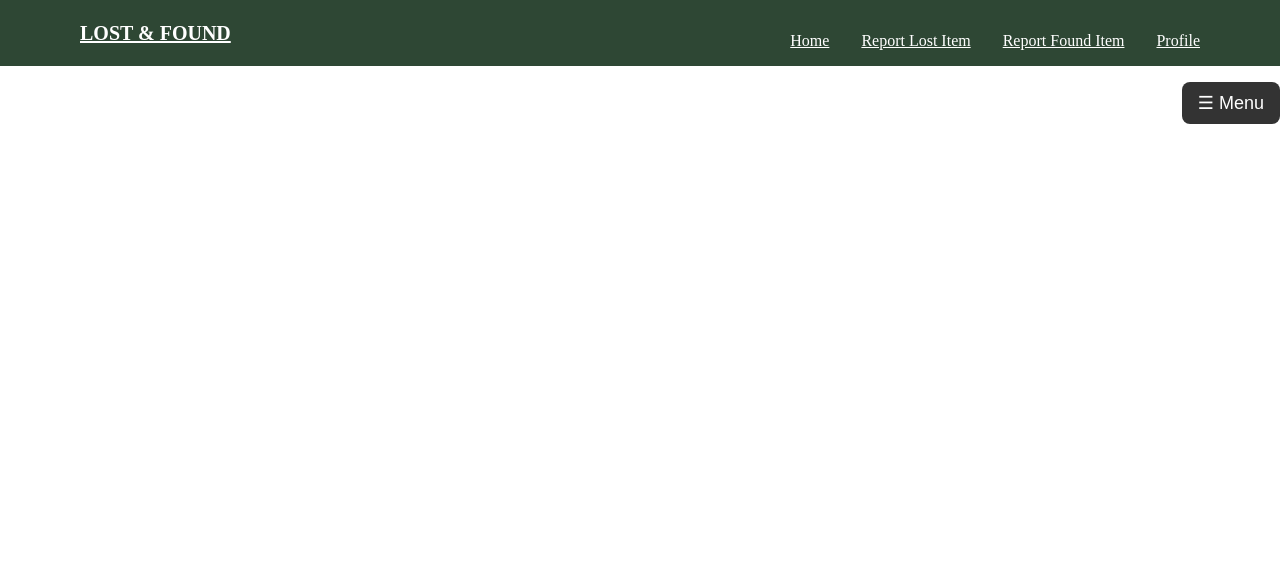
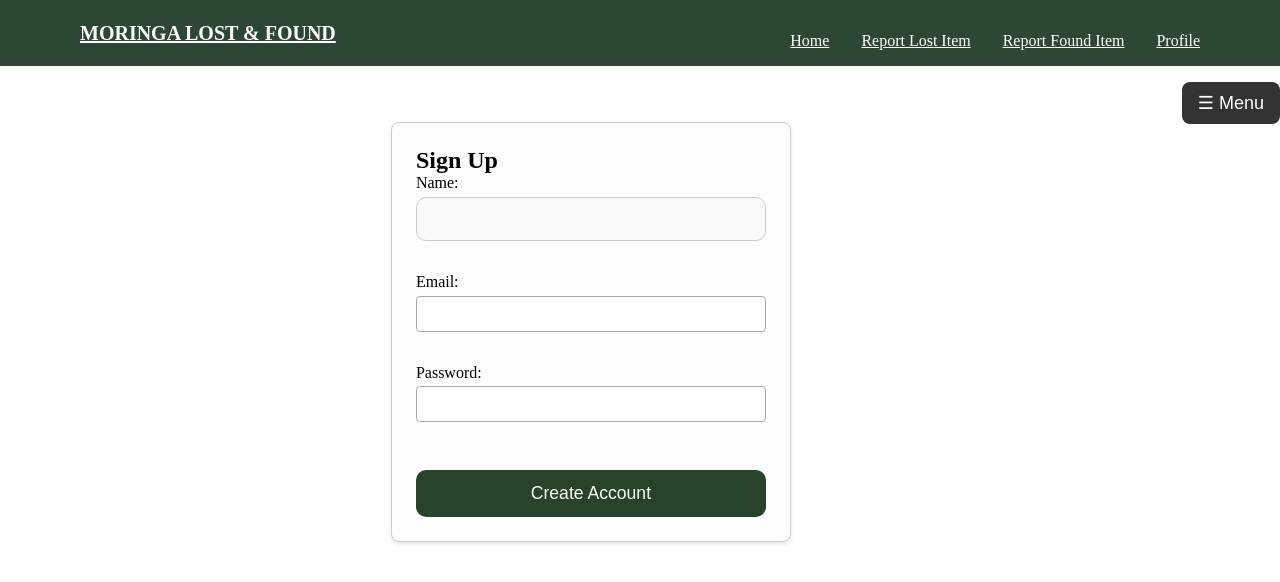
Before and after one commit to Hildah-art/MORINGA-SCHOOL-LOST-AND-FOUND, a React (Vite) app in the folder frontend/lost-and-found/: page /signup in a window 1280 px wide. Shown: the top 582 px of the page. Built offline with nearby package versions, Linux system fonts and the light colour scheme.

Commit message:
switched from development to main branch

```diff
--- a/frontend/lost-and-found/src/App.jsx
+++ b/frontend/lost-and-found/src/App.jsx
@@ -20,6 +20,7 @@ import PaymentHistory from './pages/PaymentHistory';
 import ResolveDisputes from './pages/ResolveDisputes';
 import Notifications from './pages/Notifications';
 import Reports from './pages/Reports';
+import Signup from './components/SignUp';
 
 
 function App() {
@@ -29,6 +30,7 @@ function App() {
       <Layout>
         <Routes>
           <Route path="/" element={<LandingPage />} />
+          <Route path="/signup" element={<Signup />} />
           <Route path="/approve-items" element={<ApproveItems />} />
           <Route path="/add-items" element={<AddItems />} />
           <Route path="/manage-users" element={<ManageUsers />} />
--- a/frontend/lost-and-found/src/Styles/index.css
+++ b/frontend/lost-and-found/src/Styles/index.css
@@ -37,6 +37,45 @@
 
 .hero-buttons button:hover {
   background-color: #c8e6c9;
+}
+.signup-container {
+  max-width: 400px;
+  margin: 2rem auto;
+  padding: 1.5rem;
+  border: 1px solid #ccc;
+  border-radius: 8px;
+  background-color: #fdfdfd;
+  box-shadow: 0 2px 4px rgba(0,0,0,0.1);
+}
+
+.signup-form {
+  display: flex;
+  flex-direction: column;
+}
+
+.signup-form label {
+  margin-bottom: 1rem;
+}
+
+.signup-form input {
+  padding: 0.5rem;
+  border: 1px solid #aaa;
+  border-radius: 4px;
+  font-size: 1rem;
+}
+
+.signup-form button {
+  padding: 0.6rem;
+  margin-top: 1rem;
+  background-color: #2b7cff;
+  color: white;
+  border: none;
+  border-radius: 4px;
+  cursor: pointer;
+}
+
+.signup-form button:hover {
+  background-color: #1f5fc2;
 }
 
 .reward-container {
@@ -334,6 +373,19 @@ button:hover {
 
 .all {
   background-color: white;
+}
+.menu-icon {
+  background: none;
+  border: none;
+  font-size: 1.5rem;
+  color: white;
+  cursor: pointer;
+  margin-right: 1rem;
+}
+
+.menu-icon:hover {
+  color: #ffffff;
+  opacity: 0.8;
 }
 
 .report-form-container {
--- a/frontend/lost-and-found/src/components/NavBar.jsx
+++ b/frontend/lost-and-found/src/components/NavBar.jsx
@@ -4,7 +4,7 @@ const NavBar = () => {
   return (
     <header className="navbar">
       <nav className="navbar-container">
-        <Link to="/" className="logo">LOST & FOUND</Link>
+        <Link to="/" className="logo">MORINGA LOST & FOUND</Link>
         <div className="nav-links">
           <Link to="/" className="nav-btn">Home</Link>
           <Link to="/report-lost-item" className="nav-btn">Report Lost Item</Link>
--- /dev/null
+++ b/frontend/lost-and-found/src/components/SignUp.jsx
@@ -0,0 +1,68 @@
+import React, { useState } from "react";
+
+
+function Signup() {
+  const [formData, setFormData] = useState({
+    name: "",
+    email: "",
+    password: ""
+  });
+
+  function handleChange(e) {
+    const { name, value } = e.target;
+    setFormData(prev => ({
+      ...prev,
+      [name]: value
+    }));
+  }
+
+  function handleSubmit(e) {
+    e.preventDefault();
+    console.log("Submitted:", formData);
+    // TODO: Add actual signup logic here
+  }
+
+  return (
+    <div className="signup-container">
+      <h2>Sign Up</h2>
+      <form onSubmit={handleSubmit} className="signup-form">
+        <label>
+          Name:
+          <input
+            type="text"
+            name="name"
+            value={formData.name}
+            onChange={handleChange}
+            required
+          />
+        </label>
+
+        <label>
+          Email:
+          <input
+            type="email"
+            name="email"
+            value={formData.email}
+            onChange={handleChange}
+            required
+          />
+        </label>
+
+        <label>
+          Password:
+          <input
+            type="password"
+            name="password"
+            value={formData.password}
+            onChange={handleChange}
+            required
+          />
+        </label>
+
+        <button type="submit">Create Account</button>
+      </form>
+    </div>
+  );
+}
+
+export default Signup;
```
